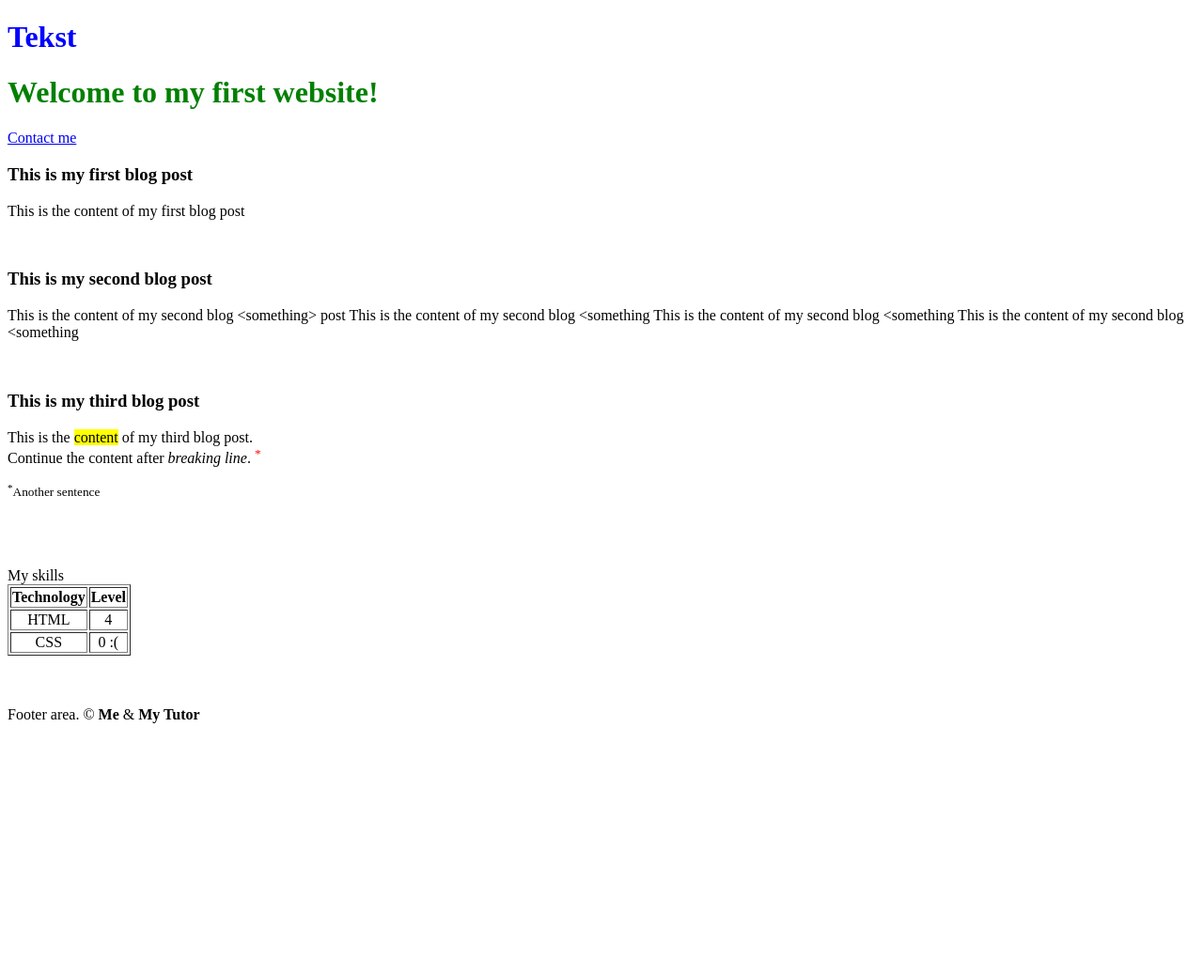
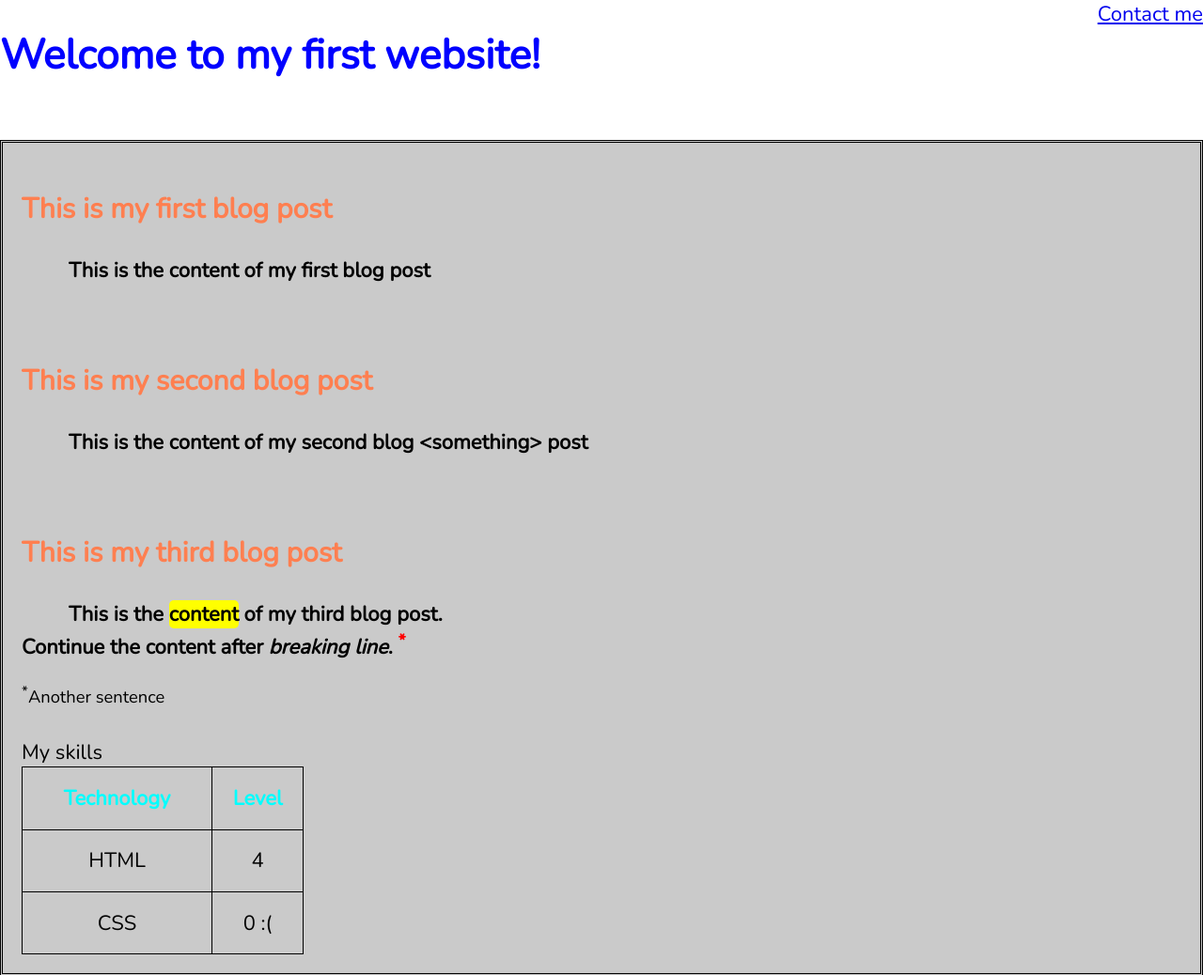
Before and after one commit to TomaszKrudysz/tomaszkrudysz.github.io, a plain HTML site: page index.html in a window 1280 px wide. Shown: the top 1038 px of the page at 94% size. Before the commit the page ends 800 px from the top, so only its background shows below. Drawn offline with nearby package versions, Linux system fonts and the light colour scheme.

Commit message:
kolejne zmiany 6

```diff
--- a/index.html
+++ b/index.html
@@ -4,51 +4,53 @@
     <meta charset="UTF-8">
     <meta name="viewport" content="width=device-width, initial-scale=1.0">
     <title>My first website</title>
+    <link rel="stylesheet" href="https://fonts.googleapis.com/css2?family=Nunito&display=swap">
     <link rel="stylesheet" href="styles.css">
 </head>
 <body>
-    <div class="first-class" >
+    <!-- <div class="first-class" >
         <div class="second-class">
             <h1 class="third-class" id="first-id">
                 Tekst
             </h1>
         </div>
-    </div>
+    </div> -->
     <header>
         <h1>Welcome to my&nbsp;first&nbsp;website!</h1>
         <a href="contact.html">Contact me</a>
         <!-- <a href="https://www.google.com">Find in Google</a> -->
+    </header>
+    <!-- <div style="clear: both"></div> -->
     <br>
-    </header>
+        <div id="main-content">
+
+            <section id="articles">
 
                 <article>
                     <h3>This is my first blog post</h3>
                     <p>This is the content of my first blog post</p>
+                </article>
                 <br>
-    </article>
 
                 <article>
                     <h3>This is my second blog post</h3>
                     <p>This is the content of my second blog &lt;something&gt; post
-            This is the content of my second blog &lt;something
-            This is the content of my second blog &lt;something
-            This is the content of my second blog &lt;something
+
                     </p>
+                </article>
                 <br> <!-- this tag is used for new line -->
-    </article>
 
                 <article>
                     <h3>This is my third blog post</h3>
                     <p>This is the <mark>content</mark> of my third blog post. <br> Continue the content after <i>breaking line</i>. <sup class="sup_element" style="color: red">*</sup></p>
                     <small><sup class="sup_element">*</sup>Another sentence</small>
                 </article>
+            </section>
 
             <br>
-    <br>
-    <br>
-    <br>
 
-    <div> <!-- div is the block element -->
+
+                <div id=" skills"> <!-- div is the block element -->
                     My skills
 
                     <table border="1">
@@ -67,7 +69,8 @@
                     </table>
 
                 </div>
-
+                <!-- <div style="clear: both"></div> taki usty div powoduje, ze elementy ponizej maja zakaz oplywania elementow umieszczonych wyzej -->
+            </div>
     <br>
     <br>
     <br>
--- a/styles.css
+++ b/styles.css
@@ -1,6 +1,84 @@
-td{
+body {
+    font-family: 'Nunito';
+    font-size: 22px;
+    margin: 0;
+    padding: 0;
+    /* background-image: url("https://picsum.photos/id/237/200/300"); */
+}
+
+h1 {
+    color: blue;
+}
+
+h3 {
+    color: coral;
+    font-size: 30px;
+    font-weight: bold;
+}
+
+p {
+    font-weight: bold;
+    text-indent: 50px;
+}
+
+table {
     text-align: center;
+    line-height: 200%;
+    width: 300px;
+    height: 200px;
+    border: 1px solid black;
+    border-collapse: collapse;
 }
+
+footer strong {
+    text-decoration: underline wavy;
+}
+
+mark {
+    border-radius: 5px;
+}
+div#main-content {
+    background-color: #CACACA;
+    padding: 20px;
+    border-style: double;
+}
+
+a:hover { /* pseudoklasa :hover zmienia właściwości elementu dopiero po najechaniu na niego wskaźnikiem myszy*/
+    color: violet;
+}
+table tr:first-child {/*pseudoklasa tr:first-child pozwala na stylowanie wyglądu pierwszego dziecka elementu, w tym przypadku wiersza tabeli*/
+    color: aqua;
+}
+
+span {
+    display: block;
+}
+
+header {
+    display: flex;
+    justify-content: space-between;
+}
+
+
+/* header a {
+    float: right;
+}
+header h1 {
+    float: left;
+}
+
+#articles {
+    padding: 30px;
+    padding-right: 100px;
+    float: left;
+} */
+
+
+
+
+
+
+
 
 /* body {
     color: green;
@@ -15,11 +93,11 @@ p {
     color: gold;
 } */
 
-.first-class {
+/* .first-class {
     color:red;
 }
 h1 {
-    color: green;
+    color: green !important;
 }
 
 .third-class {
@@ -28,4 +106,4 @@ h1 {
 
 #first-id {
     color: blue;
-}
+} */
```
Also changed, not shown: contact.html (+3 -1 lines). Lines whose indentation alone changed are shown as unchanged.
